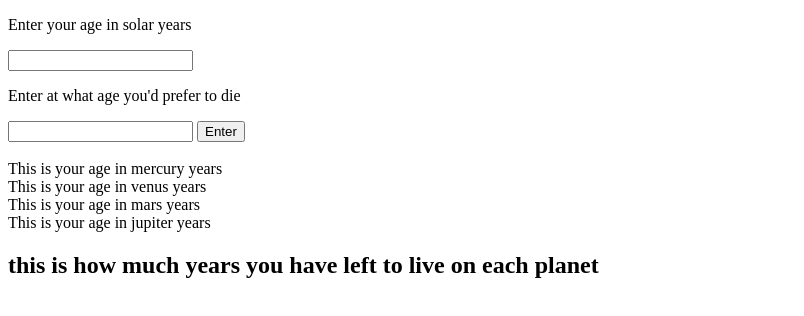
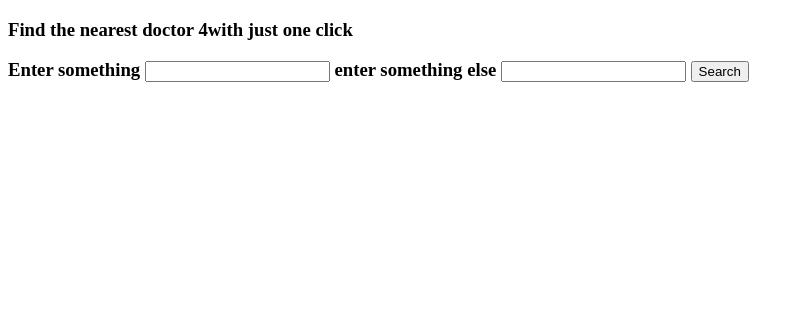
Before and after one commit to mashachicken/doctor-lookup2, a website built with webpack: page src/index.html in a window 1280 px wide. Shown: the whole page, without its empty margins (0-804 px from the left). Built offline with nearby package versions, Linux system fonts and the light colour scheme.

Commit message:
add some html and other things

```diff
--- a/src/index.html
+++ b/src/index.html
@@ -1,33 +1,22 @@
 <!DOCTYPE html>
-<html>
+<html lang="en" dir="ltr">
 <head>
   <meta charset="utf-8">
-  <title></title>
+  <title>Doctor Lookup </title>
 </head>
 <body>
-  <form id="calculateYearsForm">
-    <p> Enter your age in solar years</p>
-    <input type="text" id="solar">
-    <p> Enter at what age you'd prefer to die </p>
-    <input type="text" id="life">
-    <button type="submit" name="button">Enter</button>
-  </form> <br>
-  <label for="mercury"> This is your age in mercury years </label>
-  <div class="mercury">
-  </div>
-  <label for="venus"> This is your age in venus years</label>
-  <div class="venus">
-  </div>
-  <label for="mars"> This is your age in mars years </label>
-  <div class="mars">
-  </div>
-  <label for="jupiter">This is your age in jupiter years </label>
-  <div class="jupiter">
-  </div>
-  <h2> this is how much years you have left to live on each planet </h2>
-  <ul id="yearsleft">
-  </ul>
-  <ul id="yearspast">
-  </ul>
-</body>
-</html>
+  <div class="container">
+    <h3> Find the nearest doctor 4with just one click <h3>
+      <div class="formDiv">
+        <form class="form-group" id="userInput">
+          <label for="userInput">Enter something </label>
+          <input type="text" id="userInput">
+          <label for="input">enter something else</label>
+          <input type="text" id="input">
+          <button type="submit" class="btn btn-info">Search</button>
+        </form>
+        <div class="result">
+        </div>
+      </div>
+    </body>
+    </html>
```
Also changed, not shown: README.md (deleted), 1 other file.
